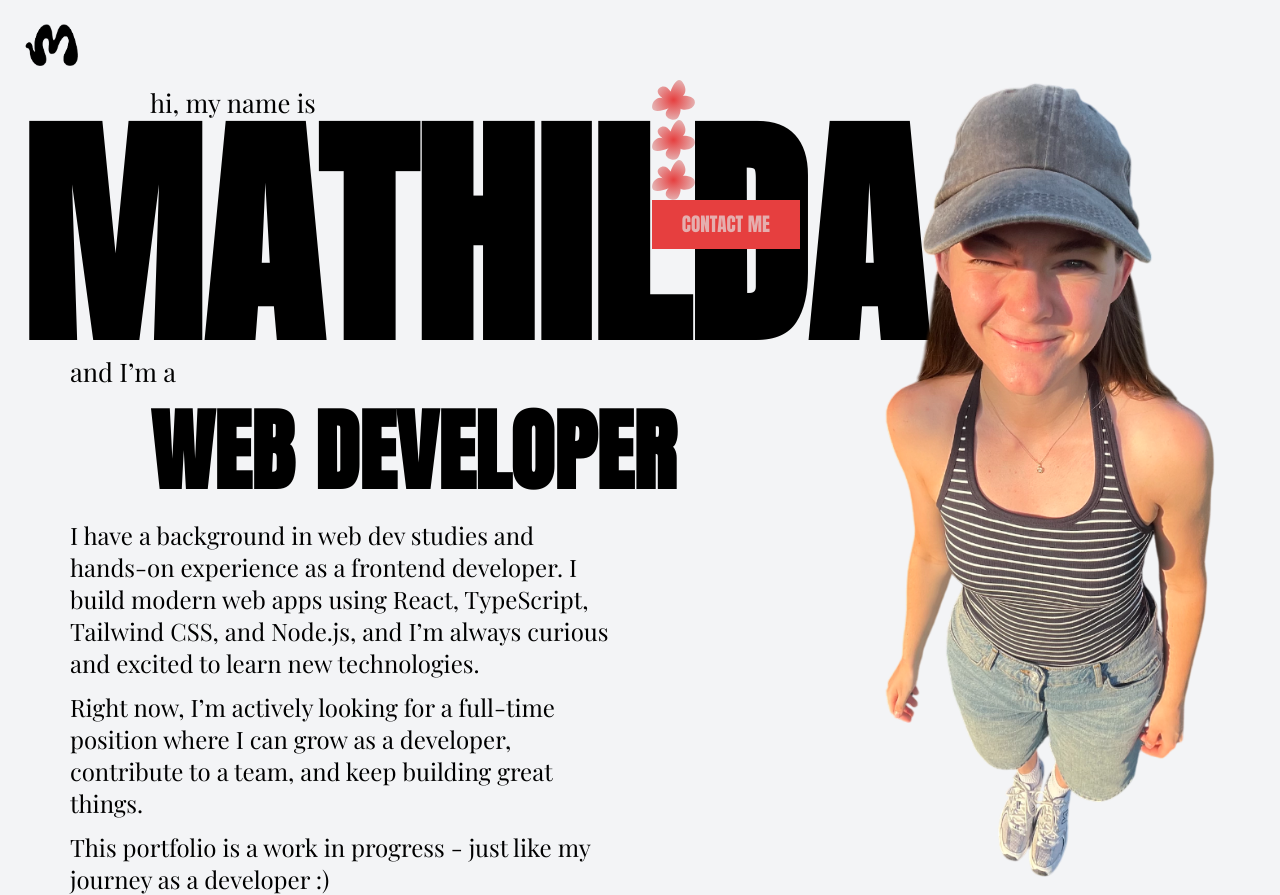
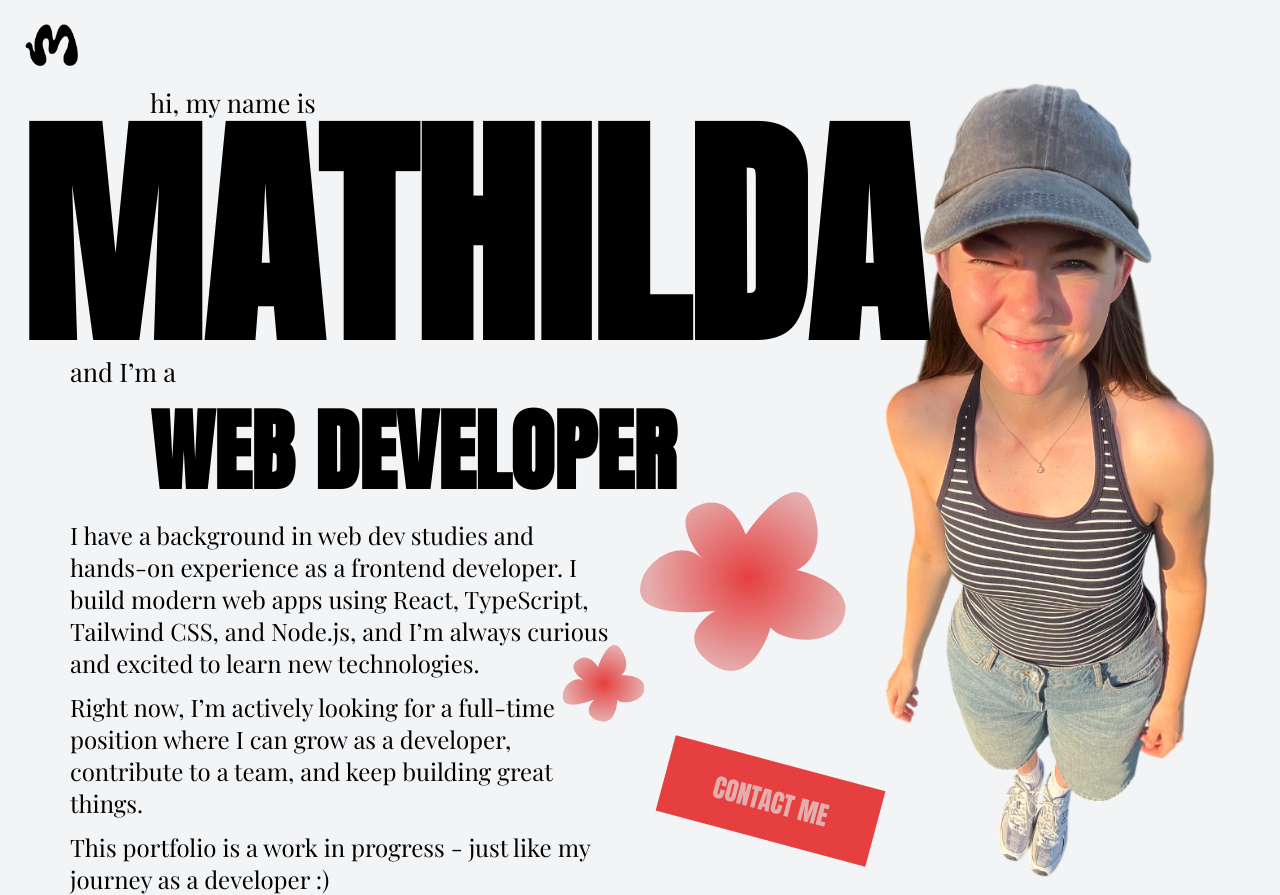
Before and after one commit to makidonk/portfolio_webdev, a Next.js app in the folder frontend/: page / in a window 1280 px wide. Built offline with nearby package versions, Linux system fonts and the light colour scheme.

Commit message:
started animations for hero

```diff
--- a/frontend/src/app/page.tsx
+++ b/frontend/src/app/page.tsx
@@ -6,36 +6,34 @@ export default function HomePage() {
       <main className="min-h-screen bg-background">
         <SplashScreen />
         <div className="px-[20px] flex flex-col justify-center align-center">
-          <p className="text-[4vw] xl:text-[2vw] text-black  font-playfair pl-[40px] lg:pl-[130px] md:pl-[90px] leading-none">
+          <p className="text-[4vw] xl:text-[2vw] text-black  font-playfair pl-[40px] lg:pl-[130px] md:pl-[90px] leading-none z-2">
             hi, my name is
           </p>
-          <p className=" text-black font-extrabold font-anton text-[23vw] xl:text-[19vw] text-center xl:text-left leading-none">
+          <p className=" text-black font-extrabold font-anton text-[23vw] xl:text-[19vw] text-center xl:text-left leading-none z-2">
             MATHILDA
           </p>
-          <p className="text-[4vw] xl:text-[2vw] text-black  font-playfair pl-[20px] sm:pl-[50px] leading-none">
+          <p className="text-[4vw] xl:text-[2vw] text-black  font-playfair pl-[20px] sm:pl-[50px] leading-none z-2">
             and I’m a
           </p>
-          <p className="text-[10vw] xl:text-[7vw] text-black font-extrabold pl-[60px] sm:pl-[90px] md:pl-[130px] font-anton">
+          <p className="text-[10vw] xl:text-[7vw] text-black font-extrabold pl-[60px] sm:pl-[90px] md:pl-[130px] font-anton z-2">
             WEB DEVELOPER
           </p>
-          <div className="hidden absolute right-[5vw] top-[80px] h-[100vh] xl:flex flex-row gap-20">
-            <div>
+          <div className="hidden absolute right-[5vw] top-[80px] h-[100vh] xl:flex flex-row gap-0 z-1">
+            <div className="flex flex-col gap-10 justify-end">
+              <div className="flex flex-row">
                 <img
                   src="./flower.svg"
                   alt="Mathilda Logo"
-                className={`  object-contain  scale-x-[-1] h-[40px]`}
+                  className={`self-end object-contain  scale-x-[-1] h-[6vw] hover:-rotate-60 rotate-0  transition-all duration-500`}
                 />
                 <img
                   src="./flower.svg"
                   alt="Mathilda Logo"
-                className={`  object-contain  scale-x-[-1] h-[40px]`}
+                  className={`object-contain  scale-x-[-1] h-[15vw] mb-12 hover:-rotate-40 rotate-15 transition-all duration-500`}
                 />
-              <img
-                src="./flower.svg"
-                alt="Mathilda Logo"
-                className={`  object-contain  scale-x-[-1] h-[40px]`}
-              />
-              <button className="self-end px-[30px] py-[10px] bg-[#e63f3f] hover:bg-[#A02C2C]  mb-[25vh] font-anton text-[1.5vw] text-[#E5AEAE]">
+              </div>
+
+              <button className="self-end px-[50px] py-[20px] bg-[#e63f3f] hover:-rotate-15 rotate-15 transition-all duration-500 cursor-pointer mb-[5vh] font-anton text-[2vw] text-[#E5AEAE]  ml-[100px]">
                 CONTACT ME
               </button>
             </div>
@@ -46,18 +44,18 @@ export default function HomePage() {
             />
           </div>
 
-          <p className=" text-black pl-[20px] sm:px-[50px]  font-playfair xl:w-[50vw] md:text-2xl text-md pb-3">
+          <p className=" text-black pl-[20px] sm:px-[50px]  font-playfair xl:w-[50vw] md:text-2xl text-md pb-3 z-2">
             I have a background in web dev studies and hands-on experience as a
             frontend developer. I build modern web apps using React, TypeScript,
             Tailwind CSS, and Node.js, and I’m always curious and excited to
             learn new technologies.
           </p>
-          <p className=" text-black pl-[20px] sm:px-[50px] font-playfair xl:w-[50vw] md:text-2xl text-md pb-3">
+          <p className=" text-black pl-[20px] sm:px-[50px] font-playfair xl:w-[50vw] md:text-2xl text-md pb-3 z-2">
             Right now, I’m actively looking for a full-time position where I can
             grow as a developer, contribute to a team, and keep building great
             things.
           </p>
-          <p className=" text-black pl-[20px] sm:px-[50px] font-playfair xl:w-[50vw] md:text-2xl text-md">
+          <p className=" text-black pl-[20px] sm:px-[50px] font-playfair xl:w-[50vw] md:text-2xl text-md z-2">
             This portfolio is a work in progress - just like my journey as a
             developer :)
           </p>
```
Lines whose indentation alone changed are shown as unchanged.
